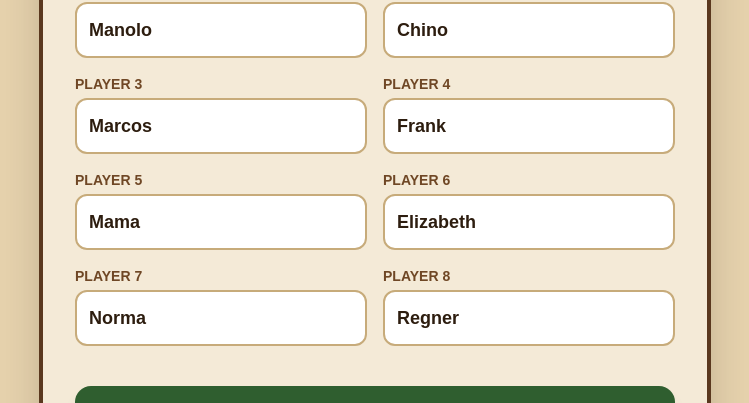
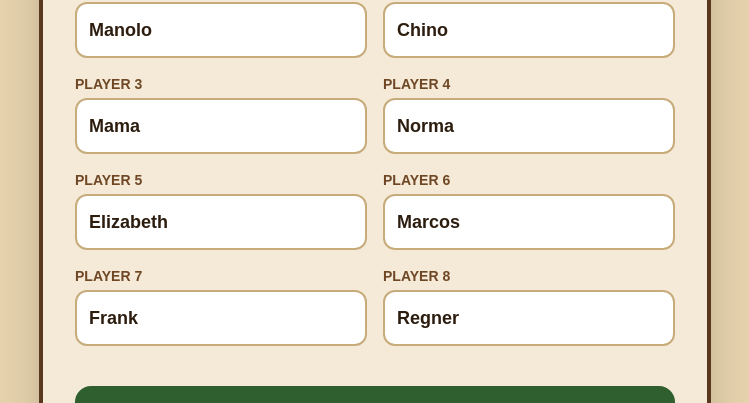
Before and after one commit to regnerperalta/domino-tournament, a React (Vite) app: page / in a window 1280 px wide. Shown: the part 260-663 px from the top of the page, without its empty margins (265-1014 px from the left). Built offline with nearby package versions, Linux system fonts and the light colour scheme.

Commit message:
Fixed issue with advance button

```diff
--- a/src/App.tsx
+++ b/src/App.tsx
@@ -404,7 +404,7 @@ export default function App() {
           onOpenScoreEntry={() => handleOpenTableScoreEntry('tableA', activeTables.tableA)}
           onNextRound={handleNextRoundProgression}
           isNextRoundDisabled={areScoresMissing || currentRound > 6}
-          currentRound={getButtonLabel() as any}
+          currentRound={(currentRound >= 3 ? getButtonLabel() : currentRound) as any}
         />
 
         {/* --- CUSTOM ACTION: OPEN FINALS SCORES DASHBOARD POPUP --- */}
--- a/src/components/SetupScreen.tsx
+++ b/src/components/SetupScreen.tsx
@@ -3,7 +3,7 @@ import type { SetupScreenProps } from '../types/tournament';
 
 export default function SetupScreen({ onStartTournament }: SetupScreenProps) {
   const [inputs, setInputs] = useState<string[]>([
-    "Manolo", "Chino", "Marcos", "Frank", "Mama", "Elizabeth", "Norma", "Regner"
+    "Manolo", "Chino", "Mama", "Norma", "Elizabeth", "Marcos", "Frank", "Regner"
   ]);
 
   const handleInputChange = (index: number, value: string) => {
```
